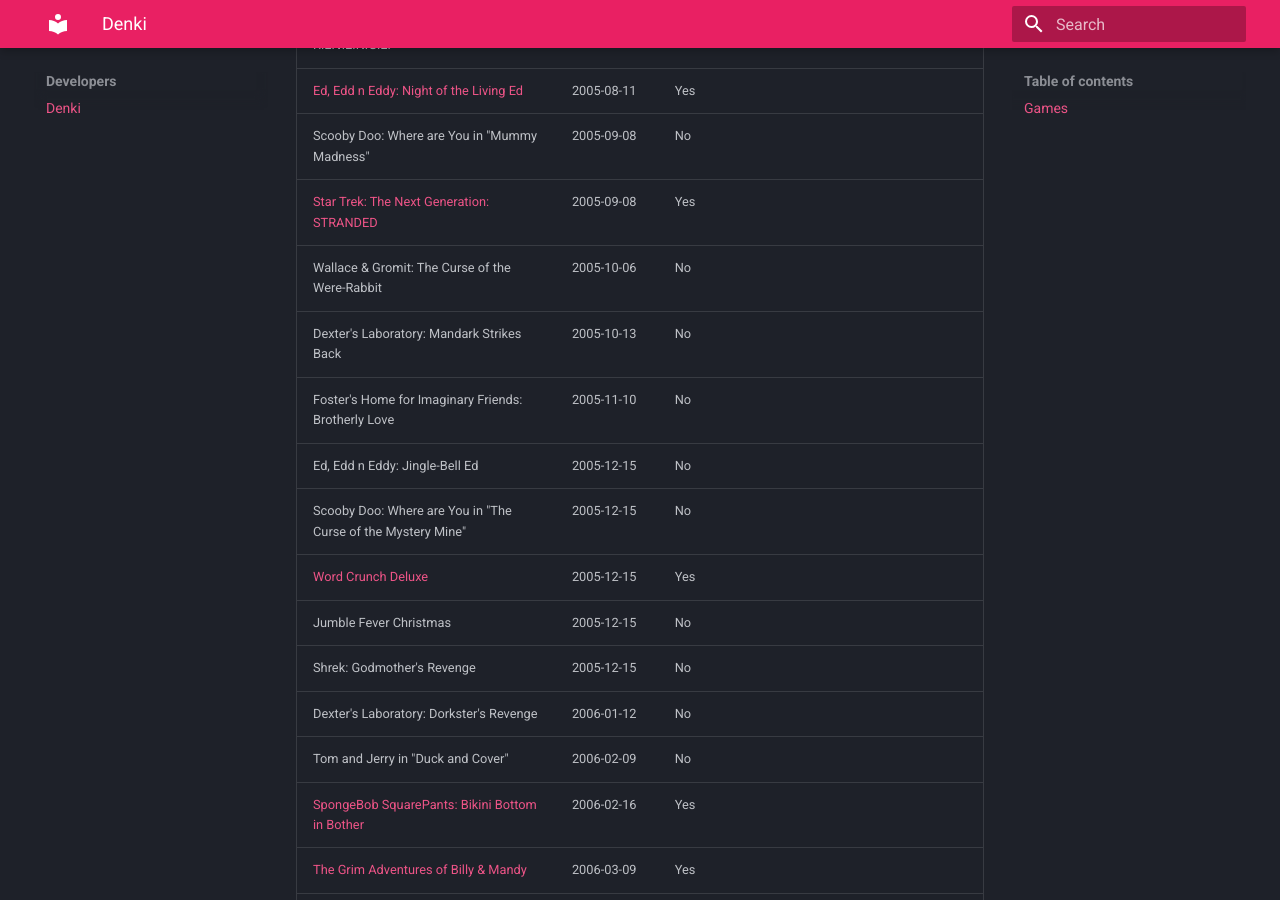
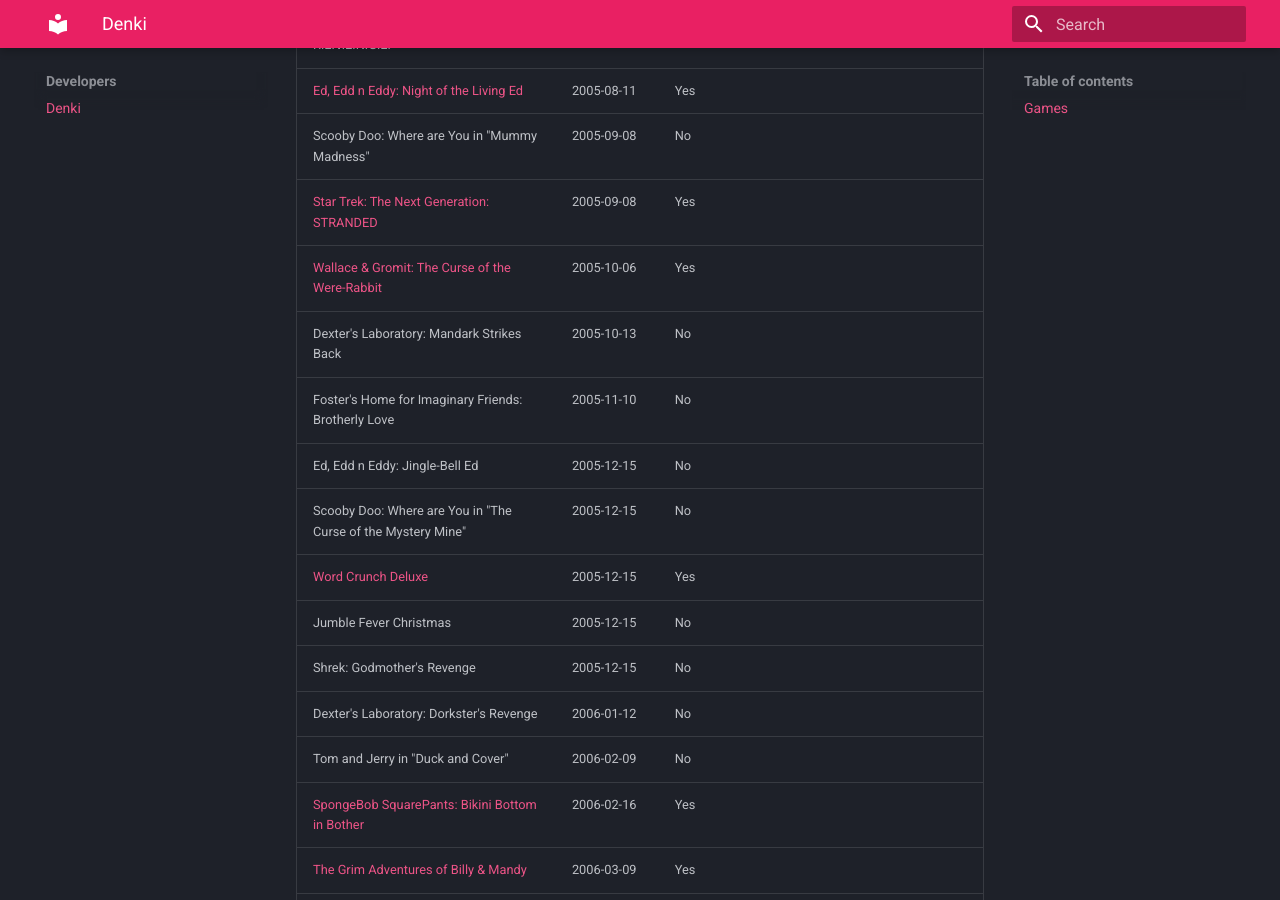
Before and after one commit to cobaltgit/sky-games-archive, an MkDocs documentation site: the page built from docs/developers/denki.md, in a window 1280 px wide and 900 px high, scrolled down 2165 px. Built offline with MkDocs 1.6.1 and Material for MkDocs 9.7.7, drawn with Linux system fonts in a browser that asks for light colours; comment, search, counter and statistics services are not loaded.

Commit message:
Wallace and Gromit is now playable

```diff
--- a/docs/developers/denki.md
+++ b/docs/developers/denki.md
@@ -48,7 +48,7 @@
 [Ed, Edd n Eddy: Night of the Living Ed](/games/eee-night-of-living-ed)|2005-08-11|Yes|
 Scooby Doo: Where are You in "Mummy Madness"|2005-09-08|No|
 [Star Trek: The Next Generation: STRANDED](/games/star-trek-tng)|2005-09-08|Yes|
-Wallace & Gromit: The Curse of the Were-Rabbit|2005-10-06|No|
+[Wallace & Gromit: The Curse of the Were-Rabbit](/games/wallace-gromit-were-rabbit)|2005-10-06|Yes|
 Dexter's Laboratory: Mandark Strikes Back|2005-10-13|No|
 Foster's Home for Imaginary Friends: Brotherly Love|2005-11-10|No|
 Ed, Edd n Eddy: Jingle-Bell Ed|2005-12-15|No|
```
Also changed, not shown: docs/games/index.md (+1 -0 lines).
